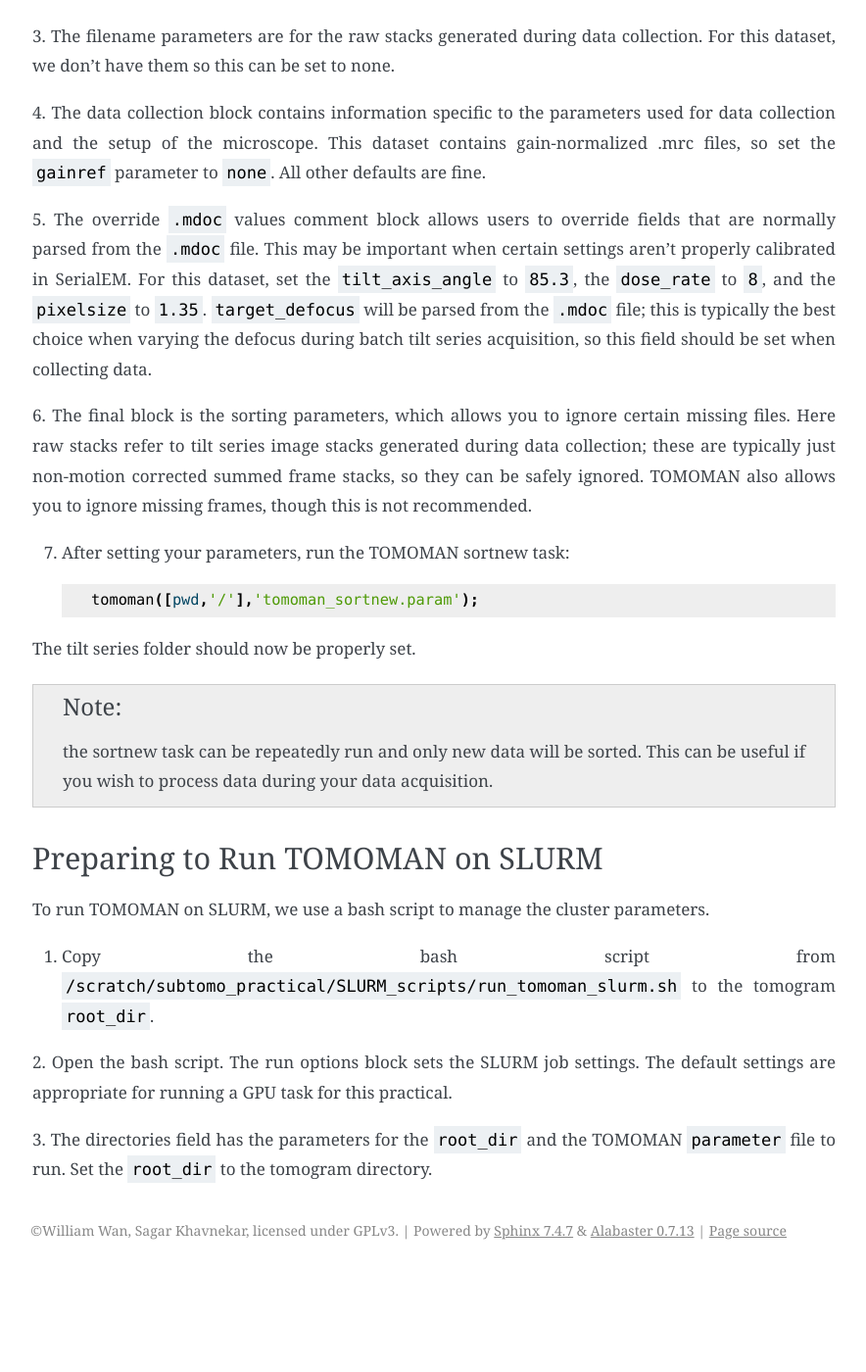
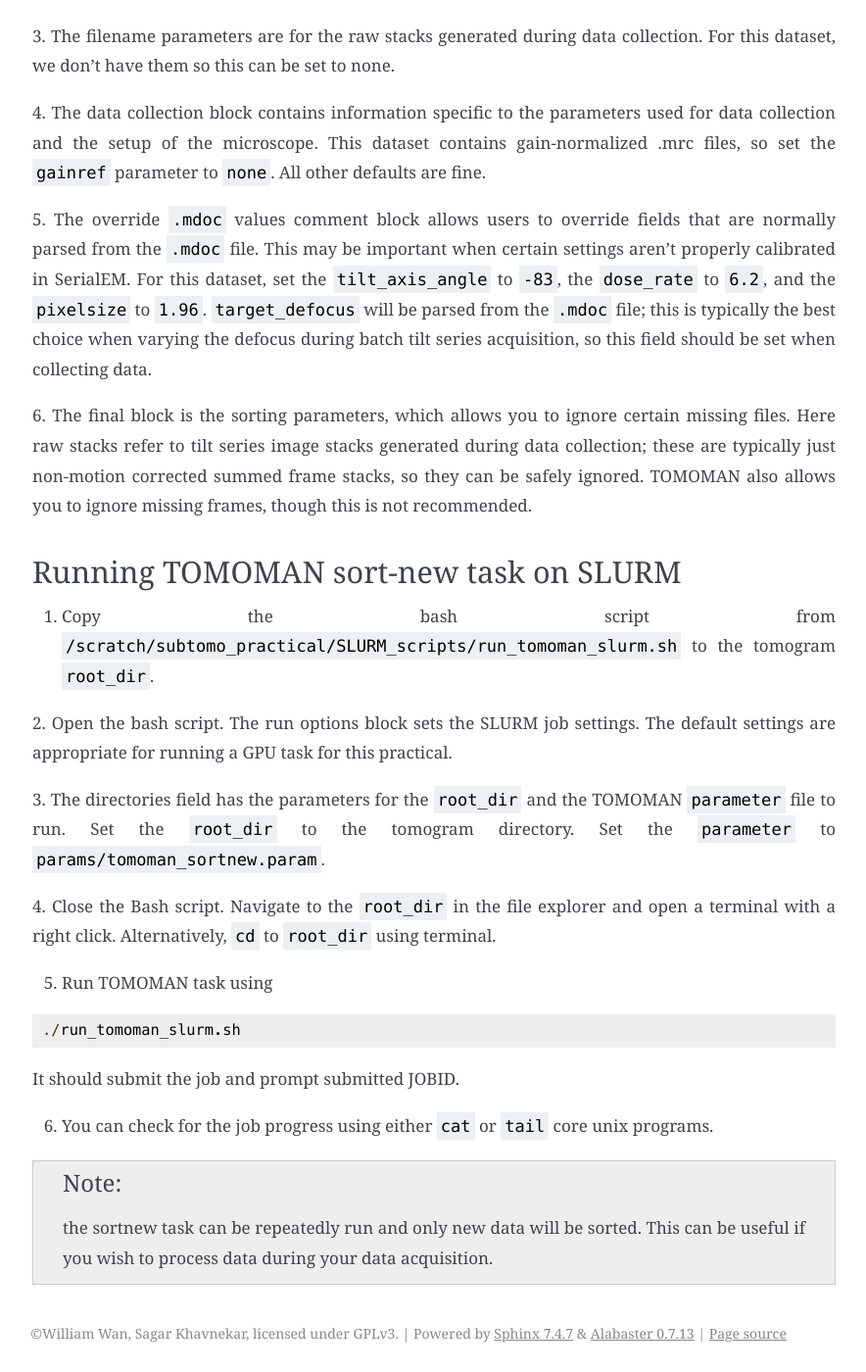
Before and after one commit to sagarbiophysics/Subtomo-tutorials, a Sphinx documentation site: the page built from source/80S_insitu/tomoman_setup.rst, in a window 1280 px wide and 1400 px high, scrolled down 1449 px. Shown: the whole window at 98% size, without its empty margins (307-1191 px from the left). Built offline with Sphinx 7.4.7, drawn with Linux system fonts in a browser that asks for light colours; before the commit the page ends 2744 px from its top, so only the background shows below that; some of the changed text lies outside the part shown.

Commit message:
Update tomoman_setup.rst

```diff
--- a/source/80S_insitu/tomoman_setup.rst
+++ b/source/80S_insitu/tomoman_setup.rst
@@ -62,50 +62,58 @@ Sorting new data is performed using the ``tomoman_sortnew.param`` file.
 Open this file in the MATLAB editor by double clicking it.
 Types of parameters are typically broken into comment blocks.
 
-1.	The directory parameter block contains information about working directories.
+1. The directory parameter block contains information about working directories.
 The ``root_dir`` should already be set from copying.
-For this dataset, the ``raw_stack_dir`` and ``raw_frame_dir`` should be ``raw_data/single`` and ``frames/``, respectively.
+For this dataset, the ``raw_stack_dir`` and ``raw_frame_dir`` should be ``raw_data_single/`` and ``frames/``, respectively.
 
-2.	The tomolist block contains filenames for TOMOMAN’s output files.
+2. The tomolist block contains filenames for TOMOMAN’s output files.
 This should already be set during copying.
 
-3.	The filename parameters are for the raw stacks generated during data collection.
+3. The filename parameters are for the raw stacks generated during data collection.
 For this dataset, we don’t have them so this can be set to none.
 
-4.	The data collection block contains information specific to the parameters used for data collection and the setup of the microscope.
+4. The data collection block contains information specific to the parameters used for data collection and the setup of the microscope.
 This dataset contains gain-normalized .mrc files, so set the ``gainref`` parameter to ``none``.
 All other defaults are fine.
 
-5.	The override ``.mdoc`` values comment block allows users to override fields that are normally parsed from the ``.mdoc`` file.
+5. The override ``.mdoc`` values comment block allows users to override fields that are normally parsed from the ``.mdoc`` file.
 This may be important when certain settings aren’t properly calibrated in SerialEM.
-For this dataset, set the ``tilt_axis_angle`` to ``85.3``, the ``dose_rate`` to ``8``, and the ``pixelsize`` to ``1.35``.
+For this dataset, set the ``tilt_axis_angle`` to ``-83``, the ``dose_rate`` to ``6.2``, and the ``pixelsize`` to ``1.96``.
 ``target_defocus`` will be parsed from the ``.mdoc`` file; this is typically the best choice when varying the defocus during batch tilt series acquisition, so this field should be set when collecting data.
 
-6.	The final block is the sorting parameters, which allows you to ignore certain missing files.
+6. The final block is the sorting parameters, which allows you to ignore certain missing files.
 Here raw stacks refer to tilt series image stacks generated during data collection; these are typically just non-motion corrected summed frame stacks, so they can be safely ignored.
 TOMOMAN also allows you to ignore missing frames, though this is not recommended.
 
-7.	After setting your parameters, run the TOMOMAN sortnew task:
 
-   ::
 
-      tomoman([pwd,'/'],'tomoman_sortnew.param');
+Running TOMOMAN sort-new task on SLURM
+---------------
 
-The tilt series folder should now be properly set.
+
+1. Copy the bash script from ``/scratch/subtomo_practical/SLURM_scripts/run_tomoman_slurm.sh`` to the tomogram ``root_dir``.
+
+2. Open the bash script.
+The run options block sets the SLURM job settings.
+The default settings are appropriate for running a GPU task for this practical.
+
+3. The directories field has the parameters for the ``root_dir`` and the TOMOMAN ``parameter`` file to run.
+Set the ``root_dir`` to the tomogram directory.
+Set the ``parameter`` to ``params/tomoman_sortnew.param``.
+
+4. Close the Bash script.
+Navigate to the ``root_dir`` in the file explorer and open a terminal with a right click.
+Alternatively, ``cd`` to ``root_dir`` using terminal.
+
+5. Run TOMOMAN task using
+
+::
+
+    ./run_tomoman_slurm.sh
+
+It should submit the job and prompt submitted JOBID.
+
+6. You can check for the job progress using either ``cat`` or ``tail`` core unix programs.
 
 .. note::
    the sortnew task can be repeatedly run and only new data will be sorted. This can be useful if you wish to process data during your data acquisition.
-
-
-Preparing to Run TOMOMAN on SLURM
----------------
-
-To run TOMOMAN on SLURM, we use a bash script to manage the cluster parameters.
-
-1.	Copy the bash script from ``/scratch/subtomo_practical/SLURM_scripts/run_tomoman_slurm.sh`` to the tomogram ``root_dir``.
-
-2.	Open the bash script. The run options block sets the SLURM job settings.
-The default settings are appropriate for running a GPU task for this practical.
-
-3.	The directories field has the parameters for the ``root_dir`` and the TOMOMAN ``parameter`` file to run.
-Set the ``root_dir`` to the tomogram directory.
```
